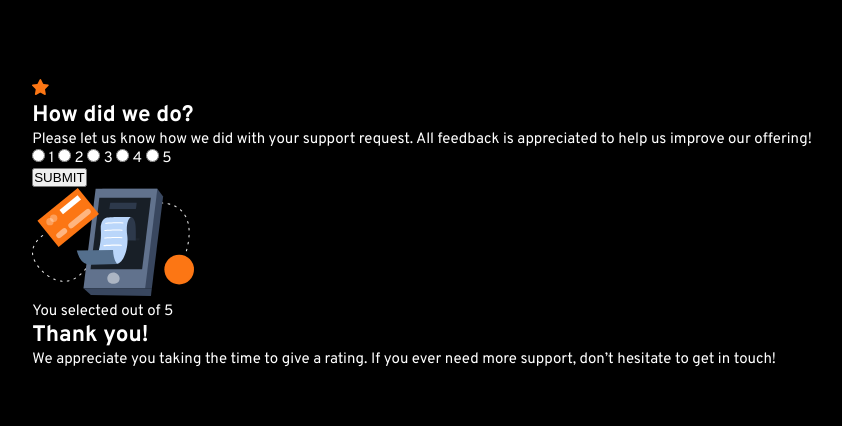
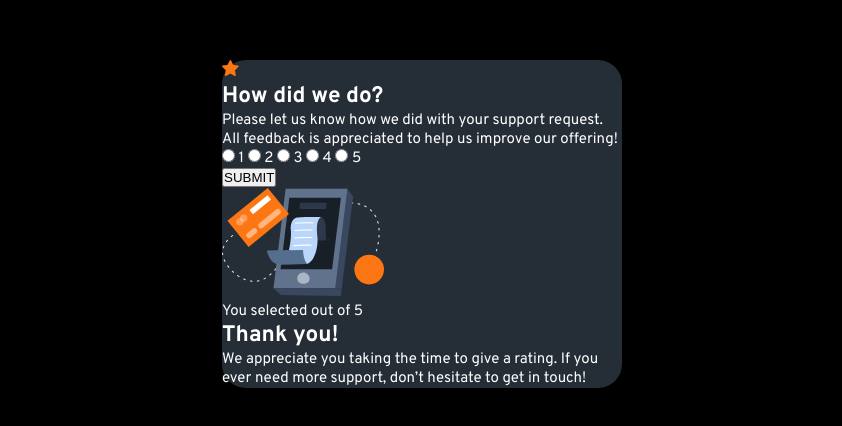
Before and after one commit to SaeM843/Interactive-Rating-Component, a plain HTML site: page index.html in a window 1280 px wide. Shown: the part 176-602 px from the top of the page, without its empty margins (218-1060 px from the left). Drawn offline with Linux system fonts and the light colour scheme.

Commit message:
added main selector

```diff
--- a/style.css
+++ b/style.css
@@ -25,3 +25,9 @@
     font-family: "Overpass", sans-serif;
     font-size: 0.938rem;
   }
+
+  main {
+    width: 25rem;
+    background-color: var(--dark-blue);
+    border-radius: 1.5rem;
+  }
```
